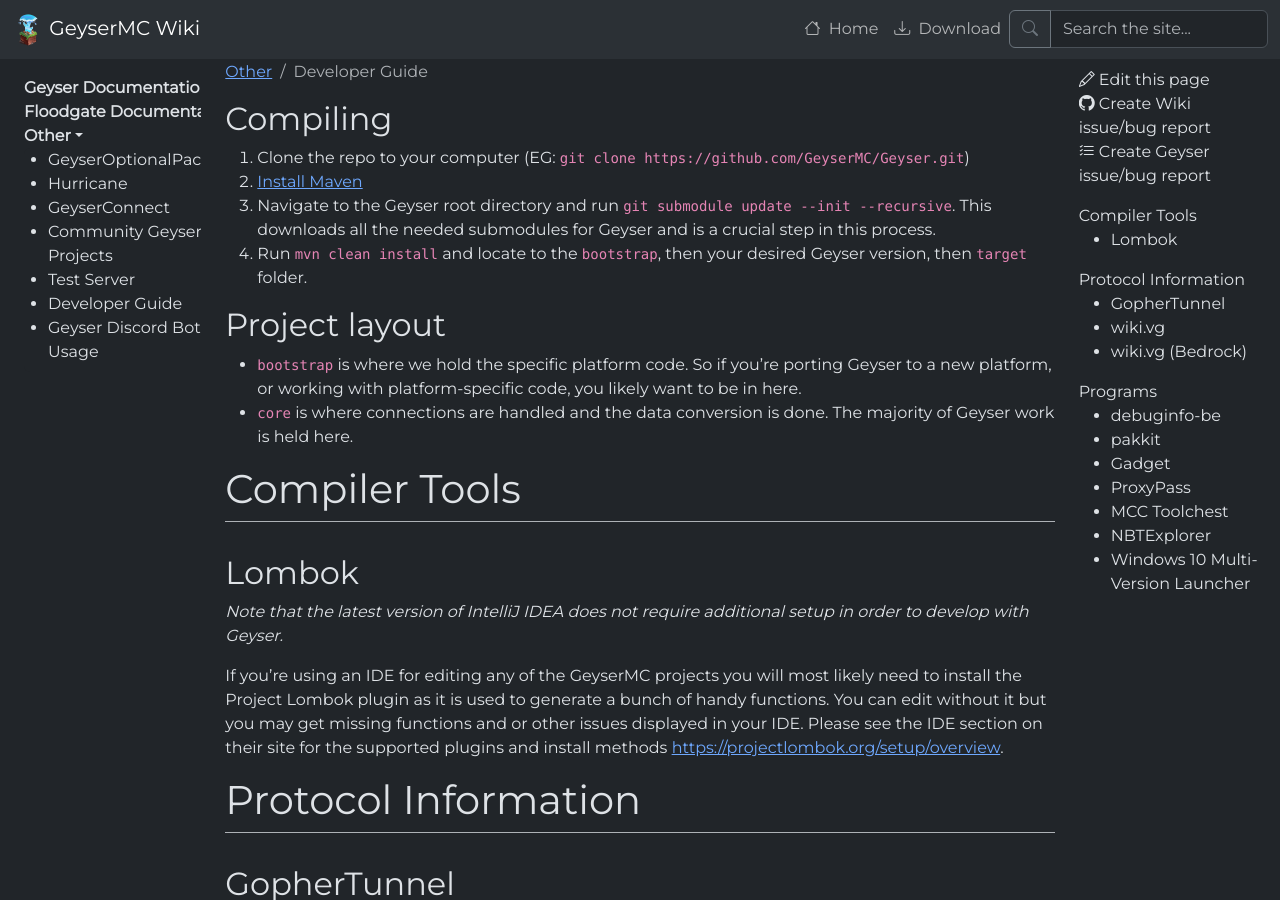
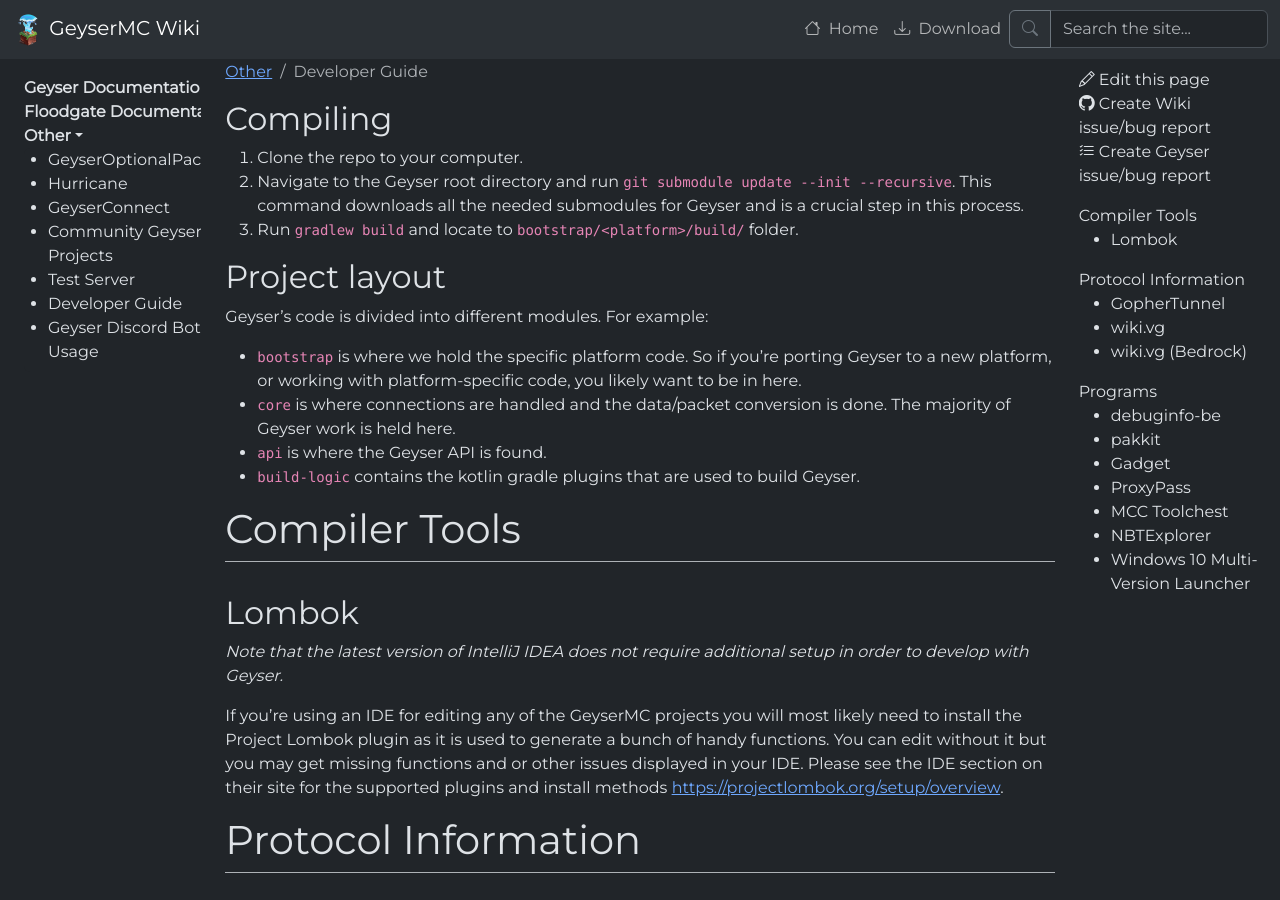
Before and after one commit to GeyserMC/GeyserWiki, a Jekyll site: the page built from _docs/other/developer-guide.md, in a window 1280 px wide and 900 px high. Built offline with Jekyll 4.4.1, drawn with Linux system fonts in a browser that asks for light colours; some of the changed text lies outside the part shown.

Commit message:
dev guide info

```diff
--- a/_docs/other/developer-guide.md
+++ b/_docs/other/developer-guide.md
@@ -3,14 +3,18 @@
 ---
 
 ## Compiling
-1. Clone the repo to your computer (EG: `git clone https://github.com/GeyserMC/Geyser.git`)
-2. [Install Maven](https://maven.apache.org/install.html)
-3. Navigate to the Geyser root directory and run `git submodule update --init --recursive`. This downloads all the needed submodules for Geyser and is a crucial step in this process.
-4. Run `mvn clean install` and locate to the `bootstrap`, then your desired Geyser version, then `target` folder.
+1. Clone the repo to your computer.
+2. Navigate to the Geyser root directory and run `git submodule update --init --recursive`. This command downloads all the needed submodules for Geyser and is a crucial step in this process.
+3. Run `gradlew build` and locate to `bootstrap/<platform>/build/` folder.
 
 ## Project layout
+
+Geyser's code is divided into different modules. For example:
+
 * `bootstrap` is where we hold the specific platform code. So if you're porting Geyser to a new platform, or working with platform-specific code, you likely want to be in here.
-* `core` is where connections are handled and the data conversion is done. The majority of Geyser work is held here.
+* `core` is where connections are handled and the data/packet conversion is done. The majority of Geyser work is held here.
+* `api` is where the Geyser API is found.
+* `build-logic` contains the kotlin gradle plugins that are used to build Geyser.
 
 # Compiler Tools
 
@@ -45,6 +49,7 @@
 
 ## ProxyPass
 ProxyPass is a tool for intercepting packets between a Bedrock server and client developed by the Cloudburst team. It can be found [here](https://github.com/CloudburstMC/ProxyPass) and the vanilla Bedrock server can be found [here](https://www.minecraft.net/download/server/bedrock/).
+There is a ProxyPass fork that supports online-mode (allowing you to join Geyser servers and see sent packets): [Kastle's proxypass fork](https://github.com/Kas-tle/ProxyPass/).
 
 ## MCC Toolchest
 MCC Toolchest is a tool for viewing and editing NBT data for Bedrock edition, this allows you to see data as it is stored in Bedrock. You can download it from [here](https://mcctoolchest.weebly.com/).
```
